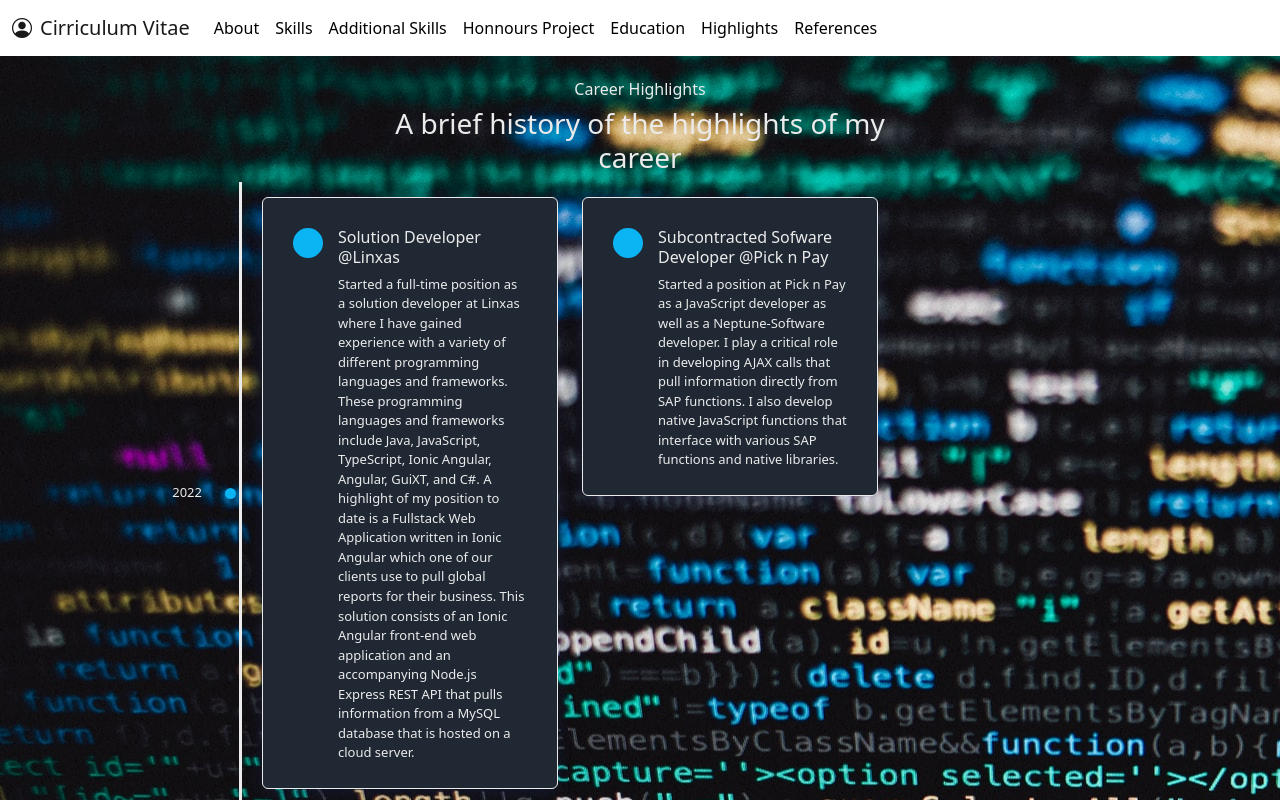
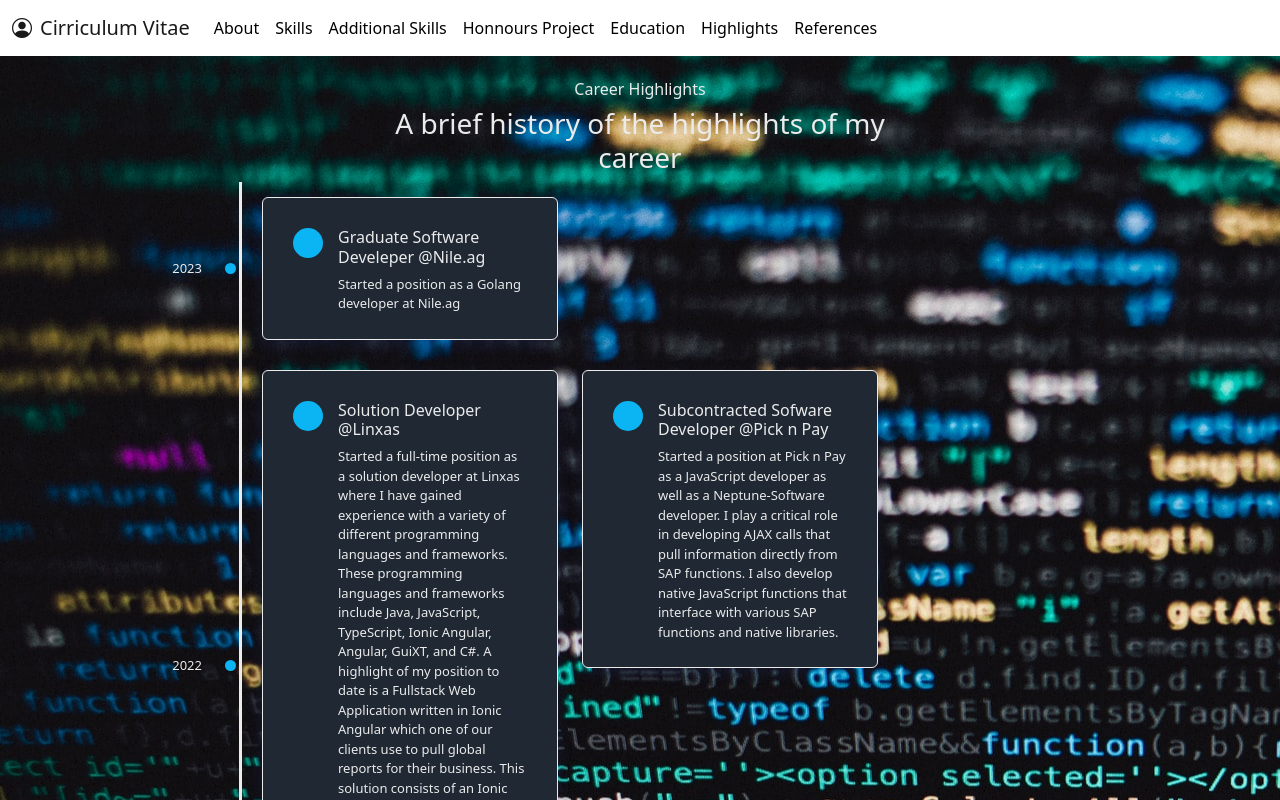
Before and after one commit to henro47/curriculum-vitae, an Angular app: page /highlights in a window 1280 px wide. Shown: the top 800 px of the page. Built offline with nearby package versions, Linux system fonts and the light colour scheme.

Commit message:
Updated Employment Information
Employment information updated -
(1) CV.pdf
(2) Current Position\
(3) Previous Employment

```diff
--- a/src/app/Components/about/about.component.html
+++ b/src/app/Components/about/about.component.html
@@ -7,9 +7,6 @@
           <h5 class="card-title">{{about_main_info.first_name}}</h5>
           <p class="card-text">
             {{about_main_info.occupation}}
-          </p>
-          <p class="card-text">
-            {{about_main_info.occupation_second}}
           </p>
           <p class="card-text">{{about_main_info.area}}</p>
           <div class="d-grid gap-2">
--- a/src/app/Components/about/about.component.ts
+++ b/src/app/Components/about/about.component.ts
@@ -13,8 +13,7 @@ export class AboutComponent implements OnInit {
   //Main card info
   about_main_info: any = {
     first_name: "Hendrik Fick Renaldo Potgieter (Henró)",
-    occupation: "Solution Developer at Linxas",
-    occupation_second: "Subcontracted Software Developer at Pick n Pay",
+    occupation: "Graduate Software Developer at Nile.ag",
     area: "Gauteng, South Africa",
     cell: "+27 66 098 0801",
     cellHref: "tel:+27660980801",
--- a/src/app/Components/highlights/highlights.component.html
+++ b/src/app/Components/highlights/highlights.component.html
@@ -15,6 +15,23 @@
                 <div class="col-12">
                     <!-- Timeline Area-->
                     <div class="apland-timeline-area">
+                        <!-- Single Timeline Content-->
+                        <div class="single-timeline-area">
+                            <div class="timeline-date wow fadeInLeft" data-wow-delay="0.1s" style="visibility: visible; animation-delay: 0.1s; animation-name: fadeInLeft;">
+                                <p>{{Dates.year_2023}}</p>
+                            </div>
+                            <div class="row">
+                                <div class="col-12 col-md-6 col-lg-4">
+                                    <div class="single-timeline-content d-flex wow fadeInLeft" data-wow-delay="0.3s" style="visibility: visible; animation-delay: 0.3s; animation-name: fadeInLeft;">
+                                        <div class="timeline-icon"><i class="fa fa-id-card" aria-hidden="true"></i></div>
+                                        <div class="timeline-text">
+                                            <h6>{{Content_2023.contents[0].title}}</h6>
+                                            <p>{{Content_2023.contents[0].content}}</p>
+                                        </div>
+                                    </div>
+                                </div>
+                            </div>
+                        </div>
                         <!-- Single Timeline Content-->
                         <div class="single-timeline-area">
                             <div class="timeline-date wow fadeInLeft" data-wow-delay="0.1s" style="visibility: visible; animation-delay: 0.1s; animation-name: fadeInLeft;">
--- a/src/app/Components/highlights/highlights.component.ts
+++ b/src/app/Components/highlights/highlights.component.ts
@@ -17,7 +17,17 @@ export class HighlightsComponent implements OnInit {
   Dates: any = {
     near_future: 'NEAR FUTURE',
     year_2022: '2022',
-    year_2021: '2021'
+    year_2021: '2021',
+    year_2023: '2023'
+  };
+
+  Content_2023: any = {
+    contents : [
+      {
+        title: 'Graduate Software Develeper @Nile.ag',
+        content: 'Started a position as a Golang developer at Nile.ag'
+      }
+    ]
   };
 
   Content_2022: any = {
@@ -40,7 +50,7 @@ export class HighlightsComponent implements OnInit {
         + 'I also develop native JavaScript functions that interface with various SAP functions and native libraries.'
       }
     ]
-  }
+  };
 
   Content_2021: any = {
     contents: [
```
Also changed, not shown: 1 other file (tests, documents, lock files or other folders).
